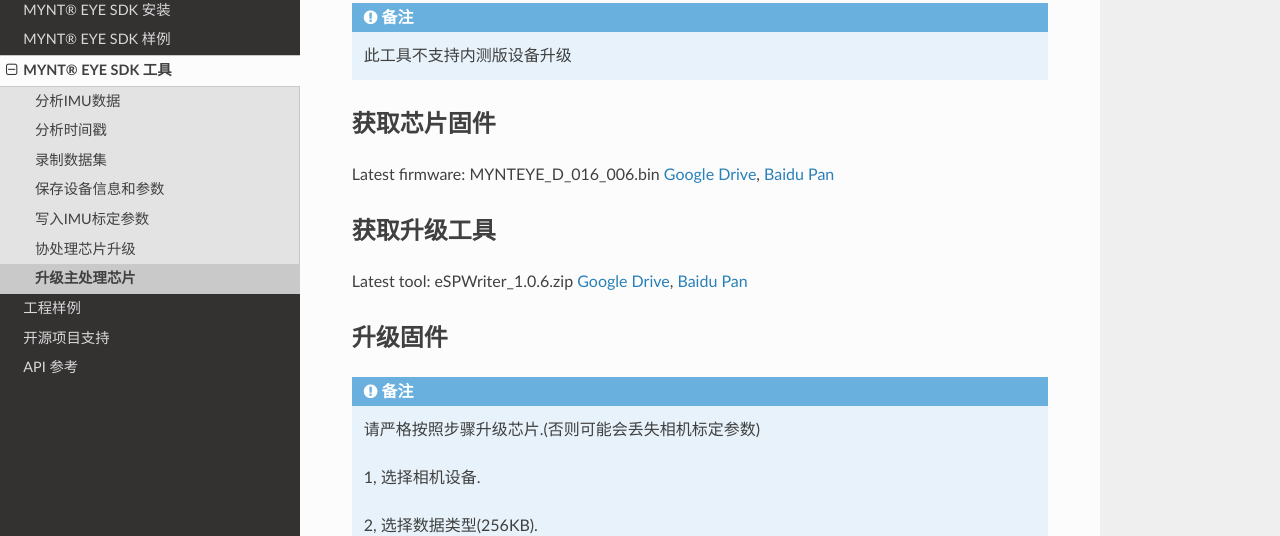
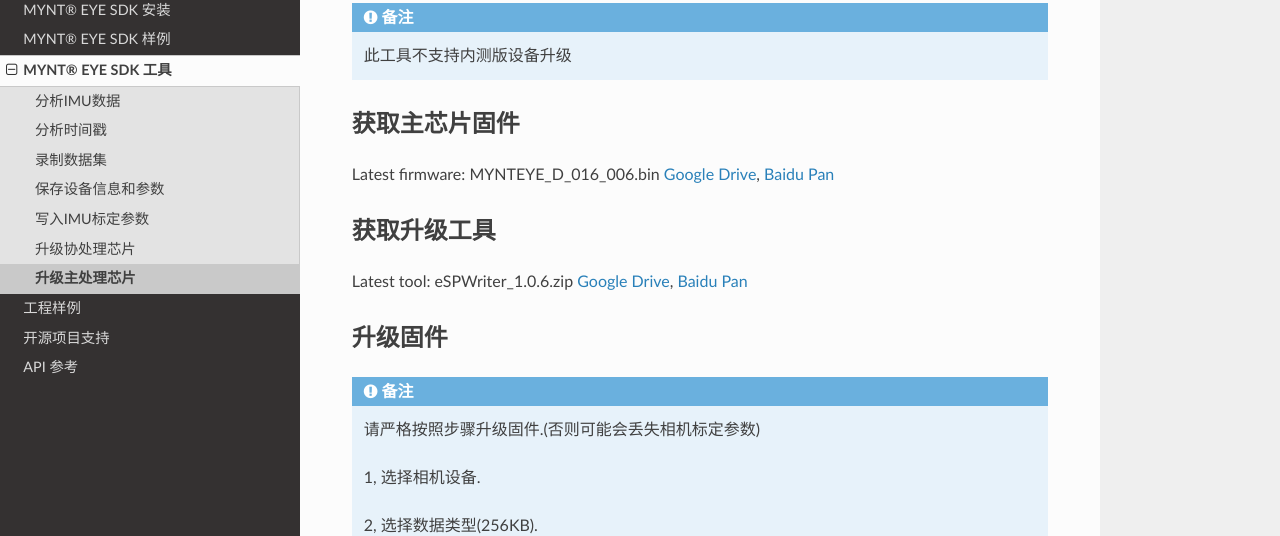
Before and after one commit to slightech/MYNT-EYE-D-SDK-Docs-zh_CN, a Sphinx documentation site: the page built from docs/tools/update_camera_firmware.rst, in a window 1280 px wide and 900 px high. Shown: the part 165-701 px from the top of the window. Built offline with Sphinx 7.4.7 and the Read the Docs theme 2.0.0, drawn with Linux system fonts in a browser that asks for light colours.

Commit message:
docs(*): update docs

```diff
--- a/docs/tools/update_camera_firmware.rst
+++ b/docs/tools/update_camera_firmware.rst
@@ -6,8 +6,8 @@
 .. note::
   此工具不支持内测版设备升级
 
-获取芯片固件
--------------
+获取主芯片固件
+--------------
 
 Latest firmware: MYNTEYE_D_016_006.bin
 `Google
@@ -25,7 +25,7 @@
 ---------
 
 .. note::
-  请严格按照步骤升级芯片.(否则可能会丢失相机标定参数)
+  请严格按照步骤升级固件.(否则可能会丢失相机标定参数)
 
   1, 选择相机设备.
 
--- a/docs/tools/update_hid_firmware.rst
+++ b/docs/tools/update_hid_firmware.rst
@@ -1,6 +1,6 @@
 .. _update_hid_firmware:
 
-协处理芯片升级
+升级协处理芯片
 =================
 
 获取升级固件
```
